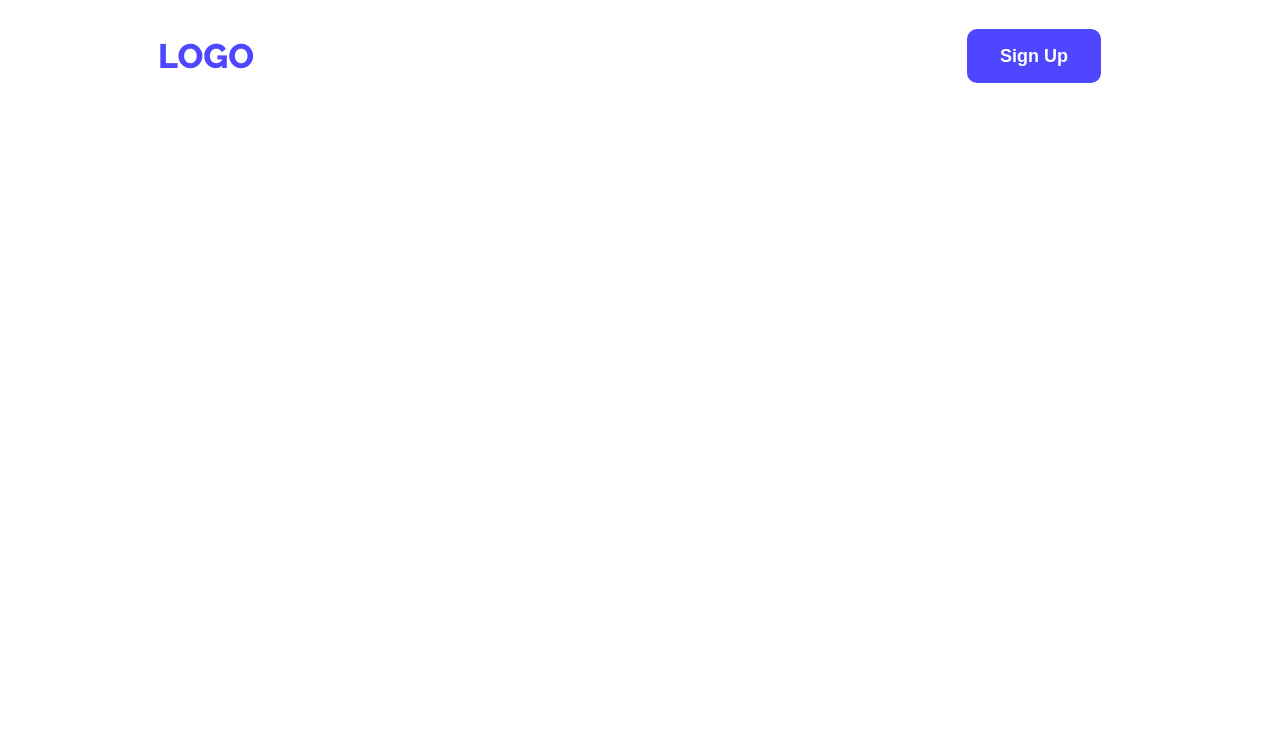
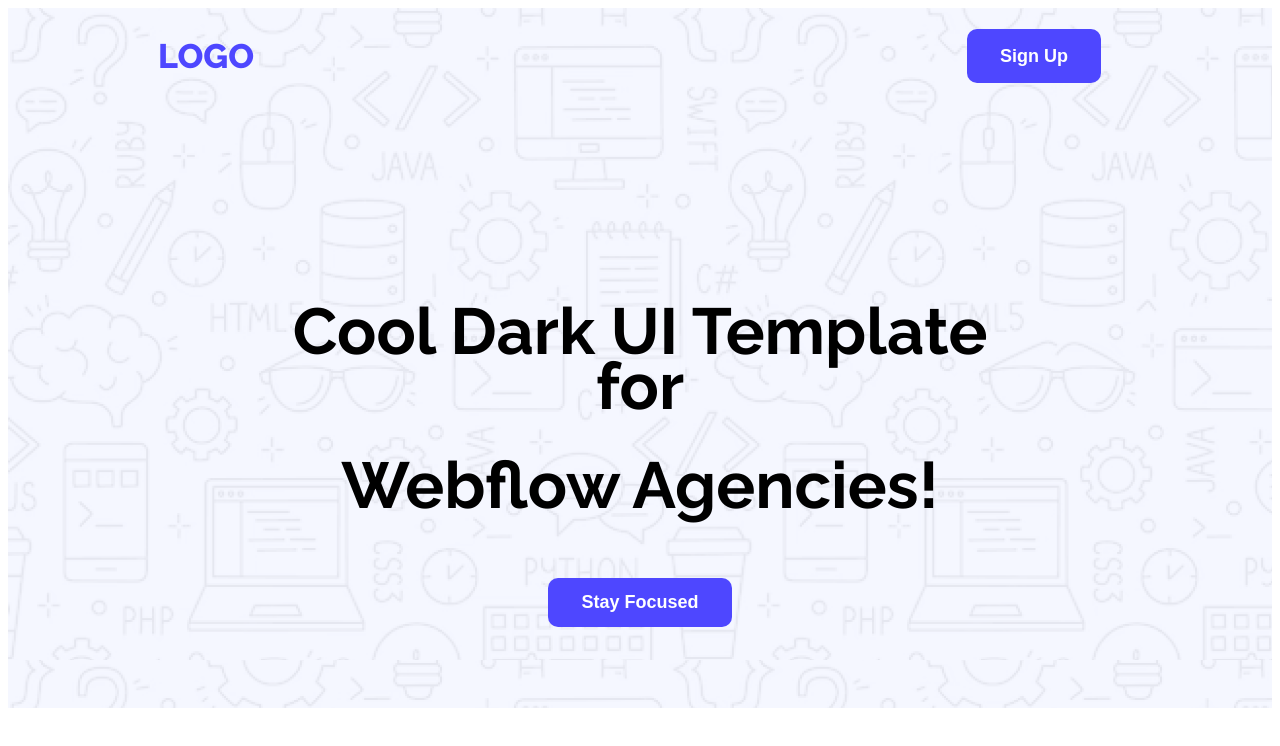
Before and after one commit to stackdaemon/portfolio-web, a plain HTML site: page index.html in a window 1280 px wide. Drawn offline with Linux system fonts and the light colour scheme.

Commit message:
add banner  with centered heading ,button and background image

```diff
--- a/css/style.css
+++ b/css/style.css
@@ -29,3 +29,17 @@ nav {
 .btn_nav:hover{
   background-color:#5f3939;
 }
+/* baneer sept */
+.header_bg{
+  background-image: url('../Assets/Hero-bg.png');
+ height: 700px;
+}
+.banner{
+  text-align: center;
+  margin: 200px 267px;
+  line-height: 55px;
+}
+.banner_title{
+  font-size: 65px;
+  font-weight:bold;
+}
--- a/index.html
+++ b/index.html
@@ -18,7 +18,11 @@
         <h1 class="nav_title">LOGO</h1>
         <button class="btn_nav">Sign Up</button>
       </nav>
-
+      <div class="banner">
+        <h1 class="banner_title">Cool Dark UI Template for</h1>
+        <h1 class="banner_title">Webflow Agencies!</h1>
+        <button class="btn_nav">Stay Focused</button>
+      </div>
     </header>
     <main></main>
     <footer></footer>
```
